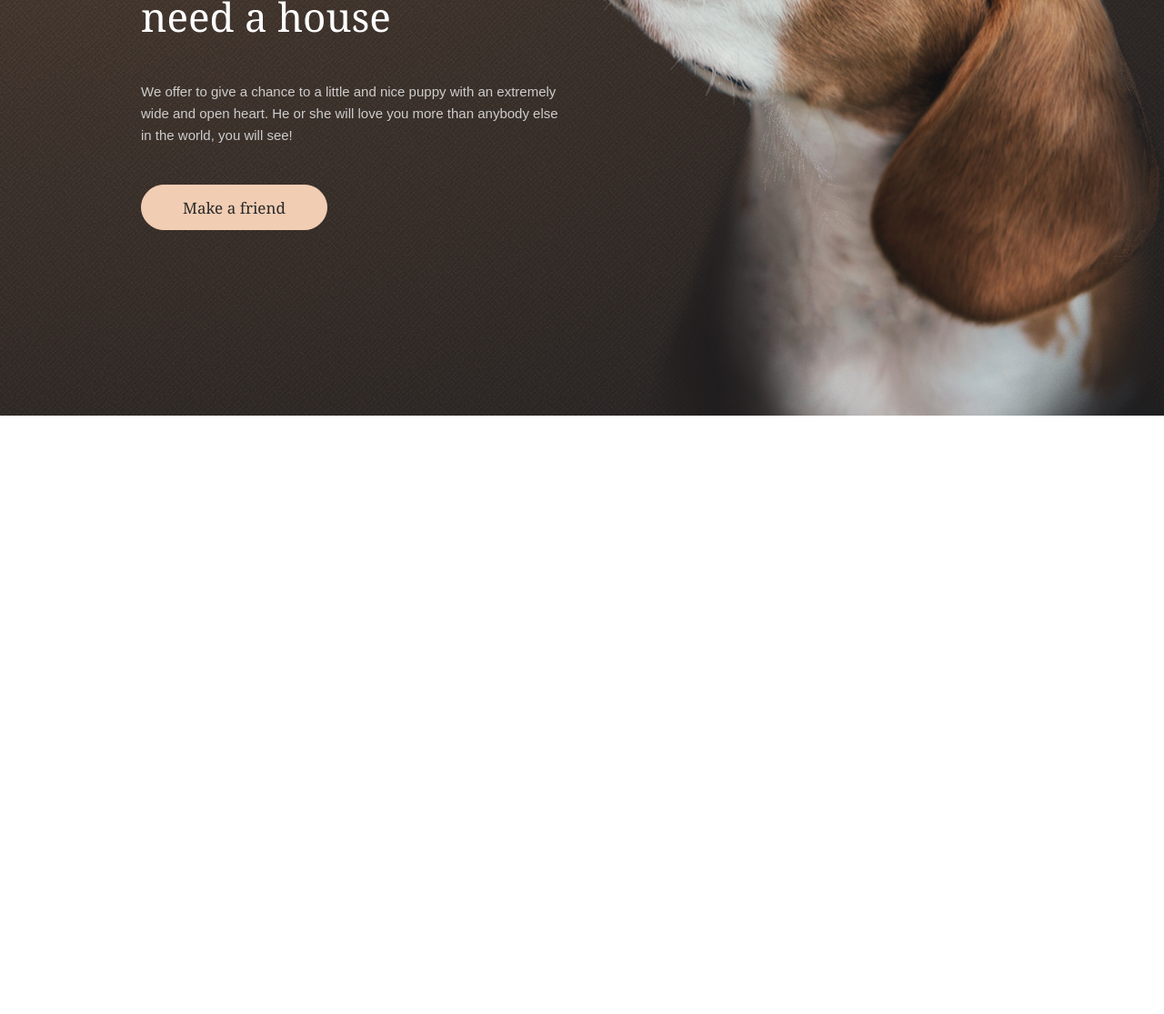
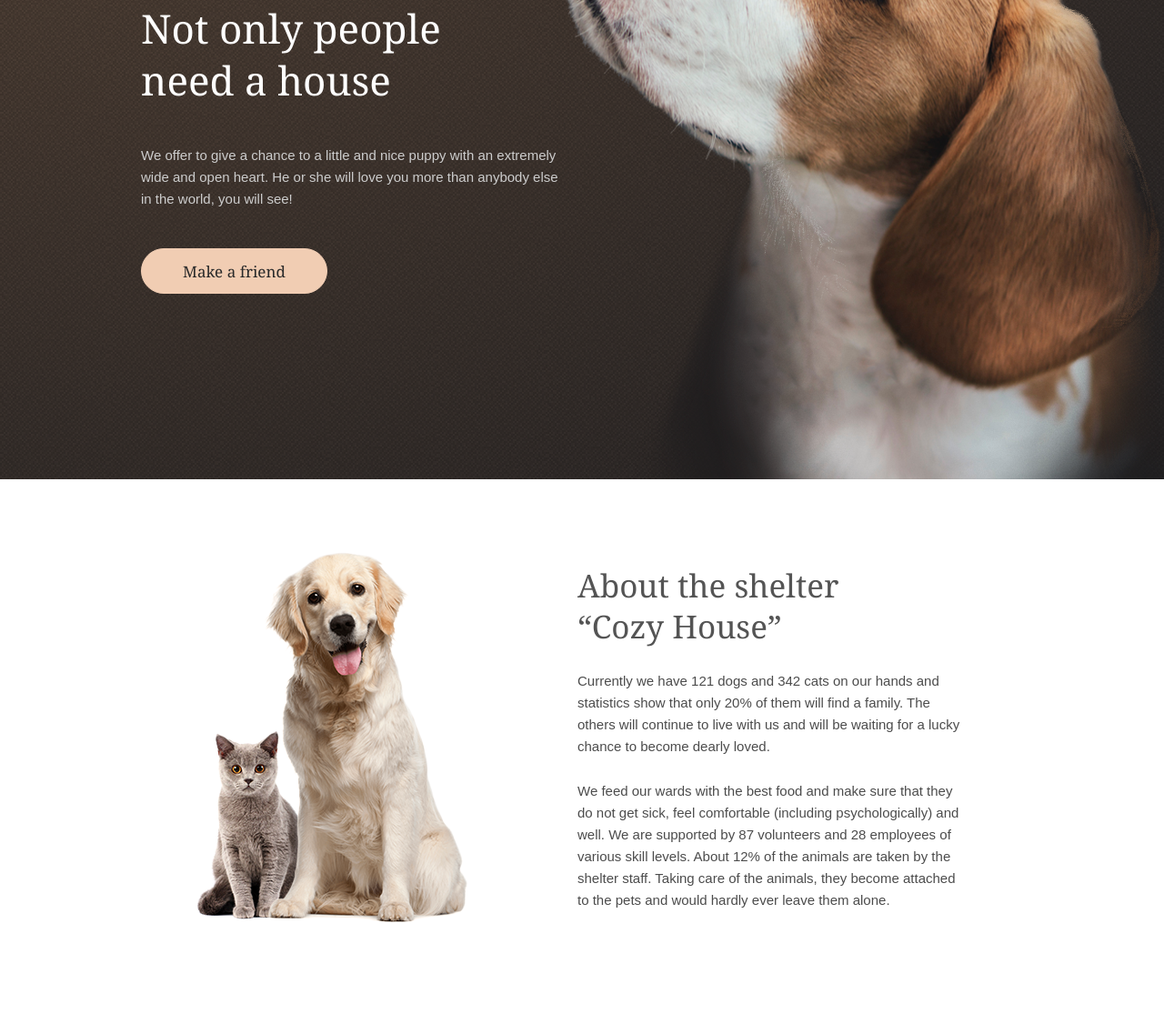
Before and after one commit to dstrizhakov/shelter, a website: page shelter/index.html in a window 1280 px wide. Shown: the part 389-1504 px from the top of the page at 91% size. Before the commit the page ends 846 px from the top, so only its background shows below. Drawn offline with Linux system fonts and the light colour scheme.

Commit message:
feat: add about section

```diff
--- a/shelter/index.html
+++ b/shelter/index.html
@@ -38,8 +38,21 @@
 					</div>
 				</section>
 			</div>
-
 		</div>
+		<section id="about" class="about">
+			<div class="about__container">
+				<div class="about__body">
+					<div class="about__image">
+						<img src="./img/home/content/pets_about.png" alt="pets about image">
+					</div>
+					<div class="about__content">
+						<h2 class="about__title title">About the shelter <br>“Cozy House”</h2>
+						<p>Currently we have 121 dogs and 342 cats on our hands and statistics show that only 20% of them will find a family. The others will continue to live with us and will be waiting for a lucky chance to become dearly loved.</p>
+						<p>We feed our wards with the best food and make sure that they do not get sick, feel comfortable (including psychologically) and well. We are supported by 87 volunteers and 28 employees of various skill levels. About 12% of the animals are taken by the shelter staff. Taking care of the animals, they become attached to the pets and would hardly ever leave them alone.</p>
+					</div>
+				</div>
+			</div>
+		</section>
 
 	</div>
 </body>
--- a/shelter/sass/pages/_home.scss
+++ b/shelter/sass/pages/_home.scss
@@ -1,11 +1,10 @@
 .top {
-	min-height: 70vh;
 	background: url("../img/home/noise.png") repeat, radial-gradient(farthest-corner at left top, #5B483A, #262425);
 	color: $lightColor;
 }
 
 .not-only {
-
+margin-top: 70px;
 	&__body {
 		display: flex;
 		justify-content: space-between;
@@ -38,3 +37,35 @@
 	&__image {
 	}
 }
+
+.about {
+
+	&__container {
+	}
+
+	&__body {
+		margin-top: 80px;
+		margin-bottom: 100px;
+		display: flex;
+		justify-content: center;
+		align-items: center;
+	}
+
+	&__image {
+	}
+
+	&__content {
+		flex: 0 0 430px;
+		margin-left: 120px;
+		& p {
+			line-height: 24px;
+		}
+		& p:not(:last-child) {
+			margin-bottom: 25px;
+		}
+	}
+
+	&__title {
+		margin-bottom: 25px;
+	}
+}
--- a/shelter/sass/style.scss
+++ b/shelter/sass/style.scss
@@ -8,7 +8,7 @@ $fontFamily: Arial, "Helvetica Neue", Helvetica, sans-serif;
 
 $fontSize: rem(15); // где 15(px) - размер шрифта по умолчанию из макета
 // Основные цвета
-$mainColor: #0e0e0e; // Цвет шрифта по умолчанию
+$mainColor: #4c4c4c; // Цвет шрифта по умолчанию
 $lightColor: #ffffff;
 $primaryColor: #f1cdb3;
 $primaryLightColor: #fddcc4;
```
Also changed, not shown: shelter/css/style.css, shelter/img/home/content/pets_about.png (added).
